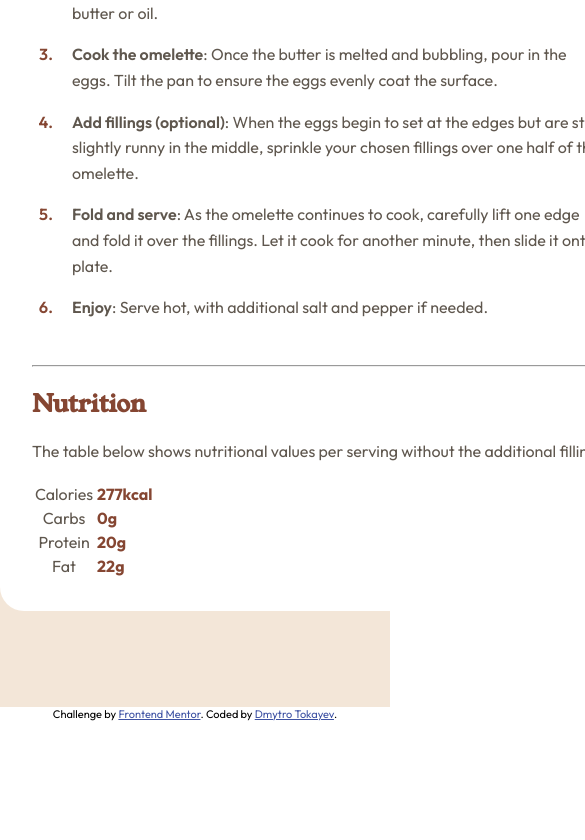
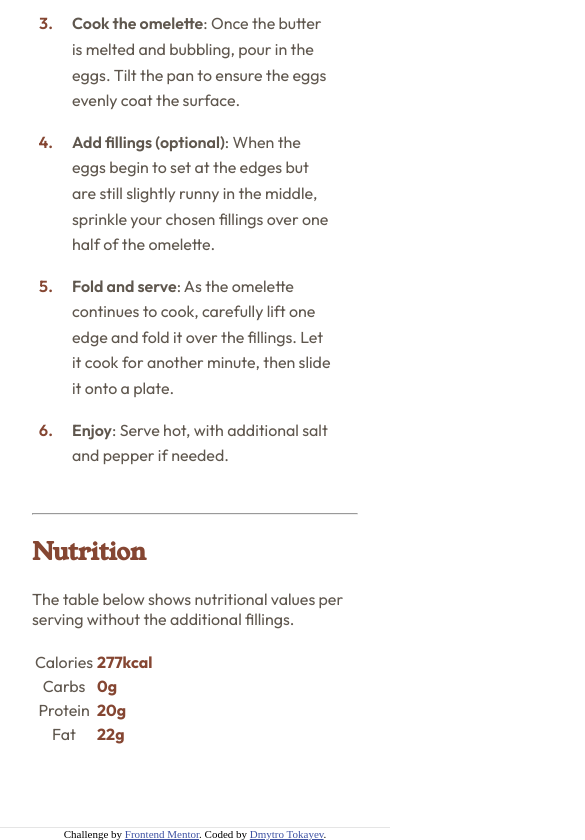
Before and after one commit to dtokayev/recipe-page-main, a plain HTML site: page index.html in a window 390 px wide. Shown: the part 1386-2226 px from the top of the page, 585 px wide, since content can reach past the window. Before the commit the page ends 2107 px from the top, so only its background shows below. Drawn offline with Linux system fonts and the light colour scheme.

Commit message:
make page responsive to screen size

```diff
--- a/index.html
+++ b/index.html
@@ -86,6 +86,6 @@
       Challenge by <a href="https://www.frontendmentor.io?ref=challenge" target="_blank">Frontend Mentor</a>.
       Coded by <a href="https://github.com/dtokayev/">Dmytro Tokayev</a>.
     </div>
-  <footer>
+  </footer>
 </body>
 </html>
--- a/styles.css
+++ b/styles.css
@@ -23,7 +23,6 @@
 
 body {
   margin: 0;
-  font-family: "Outfit", sans-serif;
 }
 
 h1 {
@@ -76,13 +75,14 @@ li + li {
 
 .container {
   background-color: var(--stone-100);
+  font-family: "Outfit", sans-serif;
   padding: 6em 0;
 }
 
 .card {
   background-color: var(--white);
   padding: 2em;
-  width: 600px;
+  max-width: 600px;
   border-radius: 24px;
   margin: 0 auto;
 }
@@ -115,3 +115,28 @@ td {
   color: var(--brown-800);
   font-weight: 700;
 }
+
+@media only screen and (max-width: 700px) {
+  .container {
+    padding: 0;
+  }
+
+  .card {
+    max-width: fit-content;
+    padding: 0;
+    border-radius: 0;
+  }
+
+  .card > img {
+    border-radius: 0;
+  }
+
+  header, main {
+    margin: 0 2em;
+  }
+
+  footer {
+    border-top: 1px solid rgba(0, 0, 0, 0.1);
+    margin-top: 5em;
+  }
+}
```
